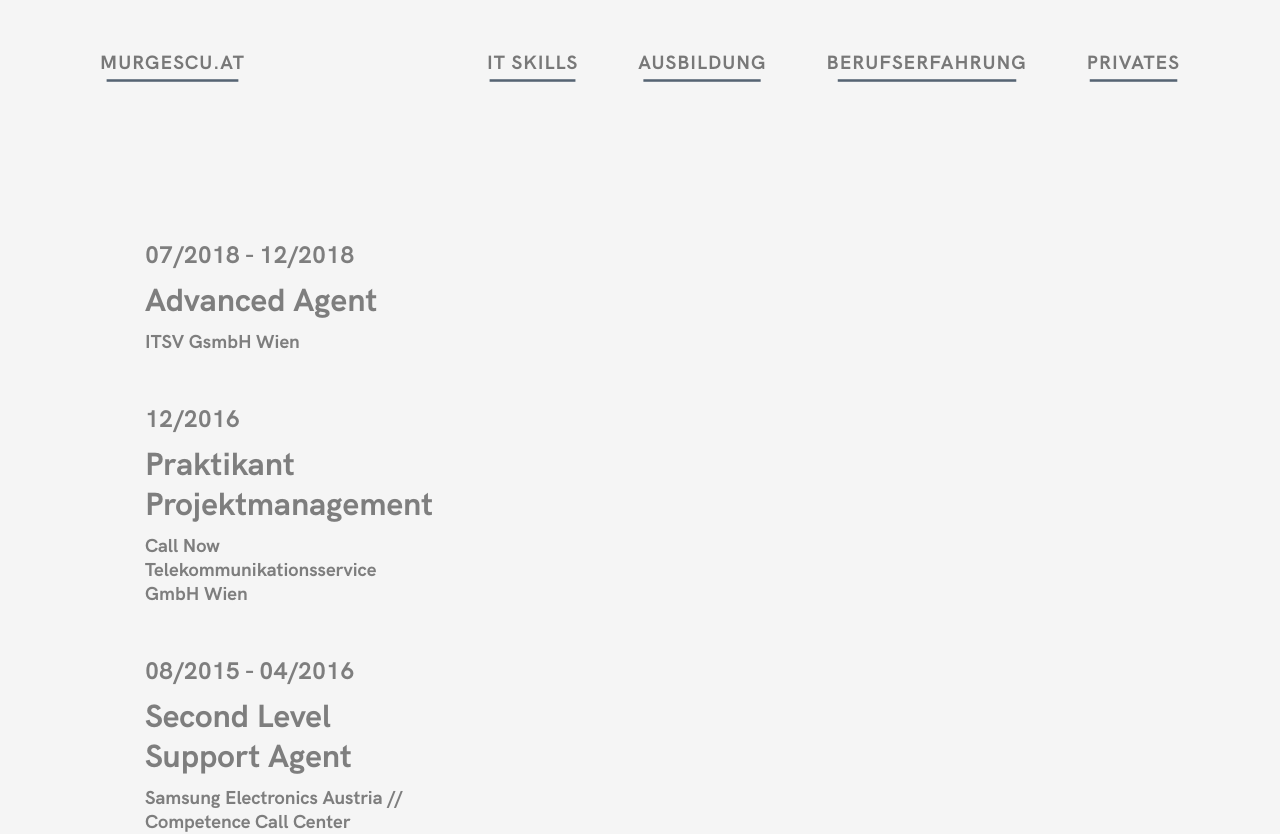
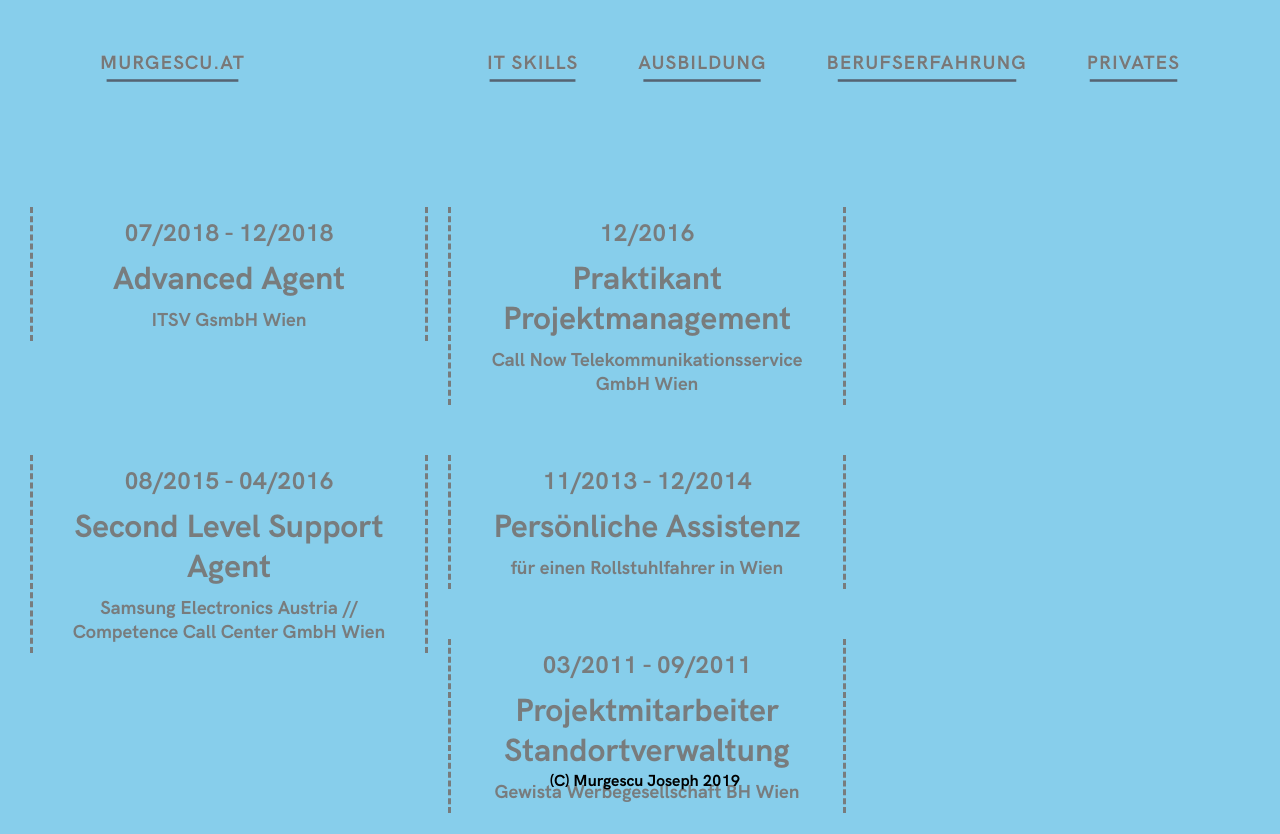
Before and after one commit to fleckie/murgescu.at, a React (Create React App) app: page /Experience in a window 1280 px wide. Shown: the top 834 px of the page. Built offline with nearby package versions, Linux system fonts and the light colour scheme.

Commit message:
backup before adding transitions

```diff
--- a/src/App.js
+++ b/src/App.js
@@ -9,14 +9,29 @@ import Experience from "./components/ExperienceContainer"
 import Privat from "./components/Privat"
 import { BrowserRouter as Router, Route, Link } from "react-router-dom";
 
-function App() {
+
+class App extends React.Component{
+  constructor(){
+    super()
+    this.changebg = this.changebg.bind(this)
+  }
+
+  componentDidMount() {
+    document.body.classList.add("whitesmoke");
+  }
+
+  changebg(color){
+    document.body.classList.add(color)
+  }
+
+  render(){
     return (
         <Router>
           <div>
-        <Header />
+            <Header changebg = {this.changebg} />
             <Route exact path="/" component={Home}/>
-        <Route exact path="/Skills" component={Skills} />
-        <Route path="/Education" component={Education} />
+            <Route exact path="/Skills" component={Skills}/>
+            <Route exact path="/Education" component={Education}  />
             <Route path="/Experience" component={Experience}/>
             <Route path="/Privat" component={Privat} />
             <Footer />
@@ -24,5 +39,6 @@ function App() {
         </Router>
     );
   }
+}
 
 export default App;
--- a/src/components/ExperienceComponent.js
+++ b/src/components/ExperienceComponent.js
@@ -1,31 +1,37 @@
 import React from "react"
-import styles from "../css/Experience.css"
 
 function ExperienceComponent(props){
 
     // eventuell hier animation definieren und Y-Verschiebung über id * Faktor lösen
 
+    let containerStyle
+    if (props.item.visibility === "start"){
+        containerStyle = {
+            animation: "exp-slide-in-bottom 1.5s cubic-bezier(0.250, 0.460, 0.450, 0.940) 0.3s both",
+            animationDelay: props.item.id/8 + "s",
+        }
+    }
+    else if (props.item.visibility === "focused") {
+        containerStyle = {
+            animation: "exp-focus" + props.item.id + " 0.5s cubic-bezier(0.250, 0.460, 0.450, 0.940) both"
+        }
+    }
 
-    let containerStyle
-        if (props.item.stateCounter === 0){
-            containerStyle = {
-                animation: "exp-slide-in-bottom 1s cubic-bezier(0.250, 0.460, 0.450, 0.940) 0.5s both",
-                animationDelay: props.item.id/4 + "s",
+    else if (props.item.visibility === "rewind") {
+        containerStyle = {
+            animation: "exp-unfocus" + props.item.id + " 1s ease",
+            animationDirection: "reverse"
+        }
+    }
+    else if (props.item.visibility ==="hidden"){
+        containerStyle = {
+            /*animation: "fade-out 0.5s ease both",
+            zIndex: "-2",*/
+            visibility: "hidden"
 
-            }
         }
-        else if (props.item.stateCounter === 1) {
-            containerStyle = {
-                animation: "exp-move-right" + props.item.id + " 1s ease both",
-            }
-        }
+    }
 
-        else if (props.item.stateCounter === 2) {
-            containerStyle = {
-                animation: "exp-move-left" + props.item.id + " 1s ease",
-                animationDirection: "reverse"
-            }
-        }
 
     return(
         <div className="expInnerCard"
@@ -34,7 +40,7 @@ function ExperienceComponent(props){
             <h2>{props.item.timeframe}</h2>
             <h1> {props.item.name} </h1>
             <h3> {props.item.location}</h3>
-            {props.item.stateCounter % 2 === 1 &&
+            {props.item.visibility === "focused" &&
                     <p className="expDescription">{props.item.description}</p>
                 }
         </div>
--- a/src/components/ExperienceContainer.js
+++ b/src/components/ExperienceContainer.js
@@ -7,7 +7,8 @@ class Experience extends React.Component{
     constructor(){
         super();
         this.state = {
-            itemList: data
+            itemList: data,
+            focused: false
         }
         this.handleChange = this.handleChange.bind(this)
     }
@@ -18,26 +19,32 @@ class Experience extends React.Component{
                 const updatedData = prevState.itemList.map(item =>{
                     if(item.id === id){
 
-                        if (item.stateCounter === 0){
+                        if (item.visibility === "start"){
 
-                            item.stateCounter = 1
+                            item.visibility = "focused"
 
                         }
-                        else if (item.stateCounter %2 === 0){
-                            item.stateCounter = 1
-                            console.log(item.stateCounter)
+                        else if (item.visibility === "focused"){
+                            item.visibility = "rewind"
                         }
-                        else if (item.stateCounter %2 === 1){
-                            item.stateCounter = 2
+                        else if (item.visibility === "rewind"){
+                            item.visibility = "focused"
 
                         }
                     }
                     else {
-                        if(item.stateCounter === 0){
-                            item.stateCounter = 0
+                        if(item.visibility === "start"){
+                            item.visibility = "hidden"
                         }
-                        else {
-                            item.stateCounter = 2
+                        else if (item.visibility === "focused") {
+                            item.visibility = "rewind"
+                        }
+                        else if (item.visibility === "hidden"){
+                            item.visibility = "start"
+                        }
+                        else if (item.visibility === "rewind"){
+                            item.visibility = "hidden"
+
                         }
 
                     }
@@ -51,10 +58,27 @@ class Experience extends React.Component{
         } ,0,id)
     }
 
+
+    componentDidMount() {
+        this.setState(prevState =>{
+            const updatedState = prevState.itemList.map(item =>{
+                item.visibility = "start"
+                return item
+            })
+            return {
+                itemList: updatedState,
+                focused: true
+            }
+        })
+    }
+
     render(){
+        const style = {
+
+        }
         const items = this.state.itemList.map(item => <ExperienceComponent key={item.id} item={item} handleChange ={this.handleChange} />)
         return(
-            <div className="expContainer">
+            <div className="expContainer" style={style}>
             {items}
             </div>
         )
--- a/src/components/Header.js
+++ b/src/components/Header.js
@@ -2,16 +2,20 @@ import React from "react"
 import "../css/Header.css"
 import { BrowserRouter as Router, Route, Link } from "react-router-dom";
 
-function Header(){
+import { TransitionGroup, CSSTransition } from "react-transition-group";
+
+function Header(props){
+
+
     return(
         <div>
             <nav className="cl-effect-7">
                 <div>
-                    <Link to ="/" className="murgescu">Murgescu.at</Link>
+                    <Link to ="/" className="murgescu" >Murgescu.at</Link>
                 </div>
                 <div>
-					<Link to ="/Skills"> IT Skills</Link>
-					<Link to ="/Education">Ausbildung</Link>
+					<Link to ="/Skills" onClick={props.changebg("red")}> IT Skills </Link>
+					<Link to ="/Education" onClick={props.changebg("blue")}>Ausbildung</Link>
 					<Link to ="/Experience">Berufserfahrung</Link>
                     <Link to ="/Privat"> Privates </Link>
                 </div>
--- a/src/components/Home.js
+++ b/src/components/Home.js
@@ -1,4 +1,6 @@
 import React from "react"
+
+
 
 function Home(){
     return(
--- a/src/css/App.css
+++ b/src/css/App.css
@@ -1,4 +1,26 @@
 *{
-  background-color: whitesmoke;
   padding: 5px;
 }
+
+.blue{
+  animation: turnblue 1s linear both;
+}
+
+.whitesmoke{
+  background-color: whitesmoke
+}
+
+.red{
+  background-color: greenyellow
+}
+
+
+
+@keyframes turnblue {
+  0% {
+    background: white;
+  }
+  100%{
+    background: skyblue
+  }
+}
--- a/src/css/Education.css
+++ b/src/css/Education.css
@@ -1,3 +1,4 @@
+
 .eduContainer{
     margin-top: 100px;
     width: 70%;
--- a/src/css/Experience.css
+++ b/src/css/Experience.css
@@ -1,7 +1,7 @@
+
+
 .expContainer{
-  margin-top: 100px;
-  width: 70%;
-  position:absolute;
+  margin-top: 5%;
   overflow: hidden;
   z-index: 1;
 }
@@ -11,19 +11,21 @@
   max-width: 50%;
   width: 30%;
   margin: auto;
-  margin-left: 100px;
-  padding: 20px;
-  text-align:left;
+  margin: 20px 10px;
+  margin-top: 30px;
+  padding: 5px 10px;
+  text-align:center;
   color: #787878f3;
   cursor: pointer;
-  -webkit-animation: exp-slide-in-bottom 1s cubic-bezier(0.250, 0.460, 0.450, 0.940) 0.5s both;
-  animation: exp-slide-in-bottom 1s cubic-bezier(0.250, 0.460, 0.450, 0.940) 0.5s both;
+  float: left;
+  border-left-style: dashed;
+  border-right-style: dashed;
 }
 
 .expDescription {
-  animation: exp-slide-in-bottom 1s cubic-bezier(0.250, 0.460, 0.450, 0.940) 0.5s both;
+  animation: exp-slide-in-bottom 0.5s cubic-bezier(0.250, 0.460, 0.450, 0.940) 0.3s both;
   z-index: -1;
-  position:absolute;
+  text-align: center;
 }
 
 h1, h2, h3 {
@@ -33,8 +35,8 @@ h1, h2, h3 {
 
 @-webkit-keyframes exp-slide-in-bottom {
   0% {
-    -webkit-transform: translateY(1000px);
-            transform: translateY(1000px);
+    -webkit-transform: translateY(300px);
+            transform: translateY(300px);
     opacity: 0;
   }
   100% {
@@ -45,8 +47,8 @@ h1, h2, h3 {
 }
 @keyframes exp-slide-in-bottom {
   0% {
-    -webkit-transform: translateY(1000px);
-            transform: translateY(1000px);
+    -webkit-transform: translateY(300px);
+            transform: translateY(300px);
     opacity: 0;
   }
   100% {
@@ -56,76 +58,183 @@ h1, h2, h3 {
   }
 }
 
-@keyframes exp-move-right1 {
+@keyframes fade-out {
   0% {
-      -webkit-transform: translateX(0)
+      opacity: 1
   }
   100%{
-      -webkit-transform: translateX(150%)
+     opacity: 0
   }
 }
 
-@keyframes exp-move-right2 {
+@keyframes exp-focus1 {
   0% {
-      -webkit-transform: translateX(0) translateY(0);
-              transform: translateX(0) translateY(0);
+    -webkit-transform: translateX(0)
   }
-  50% {
-      -webkit-transform: translateX(150%);
+  70% {
+    -webkit-transform: translateX(100%)
   }
   100% {
-      -webkit-transform: translateY(-120%) translateX(150%);
-
+    -webkit-transform: translateX(100%)
+    scale(1.2)
   }
 }
 
-@keyframes exp-move-right3 {
+
+@keyframes exp-focus2 {
   0% {
-      -webkit-transform: translateX(0) translateY(0);
-              transform: translateX(0) translateY(0);
-  }
-  50% {
-      -webkit-transform: translateX(150%);
+    -webkit-transform: translateX(0)
   }
   100% {
-      -webkit-transform: translateY(-280%) translateX(150%);
-
+    -webkit-transform: translateX(0%)
+    scale(1.2)
   }
 }
 
-@keyframes exp-move-left1 {
+
+@keyframes exp-focus3 {
   0% {
-      -webkit-transform: translateX(0)
+    -webkit-transform: translateX(0)
   }
-  100%{
-      -webkit-transform: translateX(150%)
+  70% {
+    -webkit-transform: translateX(-100%)
+  }
+  100% {
+    -webkit-transform: translateX(-100%)
+    scale(1.2)
   }
 }
 
-@keyframes exp-move-left2 {
+
+@keyframes exp-focus4 {
   0% {
-      -webkit-transform: translateX(0) translateY(0);
-              transform: translateX(0) translateY(0);
+    -webkit-transform: translateX(0) translateY(0)
   }
-  50% {
-      -webkit-transform: translateX(150%);
+  70% {
+    -webkit-transform: translateX(100%) translateY(0)
   }
   100% {
-      -webkit-transform: translateY(-120%) translateX(150%);
-
+    -webkit-transform: translateX(100%) translateY(-50%)
+    scale(1.2)
   }
 }
 
-@keyframes exp-move-left3 {
+
+
+@keyframes exp-focus5 {
   0% {
-      -webkit-transform: translateX(0) translateY(0);
-              transform: translateX(0) translateY(0);
+    -webkit-transform: translateY(0)
   }
-  50% {
-      -webkit-transform: translateX(150%);
+  70% {
+    -webkit-transform: translateY(-50%)
   }
   100% {
-      -webkit-transform: translateY(-280%) translateX(150%);
-
+    -webkit-transform: translateY(-50%)
+    scale(1.2)
   }
 }
+
+
+@keyframes exp-focus6 {
+  0% {
+    -webkit-transform: translateX(0)
+  }
+  70% {
+    -webkit-transform: translateX(-100%)
+  }
+  100% {
+    -webkit-transform: translateX(-100%) translateY(-50%)
+    scale(1.2)
+  }
+}
+
+@keyframes exp-unfocus1 {
+  0% {
+    -webkit-transform: translateX(0)
+  }
+  70% {
+    -webkit-transform: translateX(100%)
+  }
+  100% {
+    -webkit-transform: translateX(100%)
+    scale(1.2)
+  }
+}
+
+@keyframes exp-unfocus2 {
+  0% {
+    -webkit-transform: translateX(0)
+  }
+  70% {
+    -webkit-transform: translateX(0%)
+  }
+  100% {
+    -webkit-transform: translateX(0%)
+    scale(1.2)
+  }
+}
+
+@keyframes exp-unfocus3 {
+  0% {
+    -webkit-transform: translateX(0)
+  }
+  70% {
+    -webkit-transform: translateX(-100%)
+  }
+  100% {
+    -webkit-transform: translateX(-100%)
+    scale(1.2)
+  }
+}
+
+
+
+@keyframes exp-unfocus4 {
+  0% {
+    -webkit-transform: translateX(0) translateY(0)
+  }
+  70% {
+    -webkit-transform: translateX(100%) translateY(0)
+  }
+  100% {
+    -webkit-transform: translateX(100%) translateY(-50%)
+    scale(1.2)
+  }
+}
+
+
+
+@keyframes exp-unfocus5 {
+  0% {
+    -webkit-transform: translateY(0)
+  }
+  70% {
+    -webkit-transform: translateY(-50%)
+  }
+  100% {
+    -webkit-transform: translateY(-50%)
+    scale(1.2)
+  }
+}
+
+
+@keyframes exp-unfocus6 {
+  0% {
+    -webkit-transform: translateX(0)
+  }
+  70% {
+    -webkit-transform: translateX(-100%)
+  }
+  100% {
+    -webkit-transform: translateX(-100%) translateY(-50%)
+    scale(1.2)
+  }
+}
+
+@keyframes fade-to-red {
+  0%{
+  }
+  100%{
+    background: red;
+  }
+}
--- a/src/data/experience.js
+++ b/src/data/experience.js
@@ -1,7 +1,7 @@
 const experienceData = [
     {
         id: 1,
-        stateCounter: 0,
+        visibility : "start",
         name: "Advanced Agent",
         timeframe: "07/2018 - 12/2018",
         location: "ITSV GsmbH Wien",
@@ -10,7 +10,7 @@ const experienceData = [
     },
     {
         id: 2,
-        stateCounter: 0,
+        visibility : "start",
         name: "Praktikant Projektmanagement",
         timeframe: "12/2016",
         location: "Call Now Telekommunikationsservice GmbH Wien",
@@ -18,7 +18,7 @@ const experienceData = [
     },
     {
         id: 3,
-        stateCounter: 0,
+        visibility : "start",
         name:"Second Level Support Agent",
         timeframe:"08/2015 - 04/2016",
         location: "Samsung Electronics Austria // Competence Call Center GmbH Wien",
@@ -27,15 +27,15 @@ const experienceData = [
     },
     {
         id: 4,
-        stateCounter: 0,
+        visibility : "start",
         name:"Persönliche Assistenz",
         timeframe: "11/2013 - 12/2014",
-        location: "Wien",
-        description: "Für einen Rollstuhlfahrer"
+        location: "für einen Rollstuhlfahrer in Wien",
+        description: ""
     },
     {
         id:5,
-        stateCounter: 0,
+        visibility : "start",
         name:"Projektmitarbeiter Standortverwaltung",
         timeframe:"03/2011 - 09/2011",
         location:"Gewista Werbegesellschaft BH Wien",
@@ -43,7 +43,7 @@ const experienceData = [
     },
     {
         id:6,
-        stateCounter: 0,
+        visibility : "start",
         name:"Promoter",
         timeframe:"01/2009 - 12/2009 ",
         location:"Talk2Move Personalmanagement GmbH",
```
Also changed, not shown: src/components/EducationContainer.js (+14 -0 lines). Lines whose indentation alone changed are shown as unchanged.
